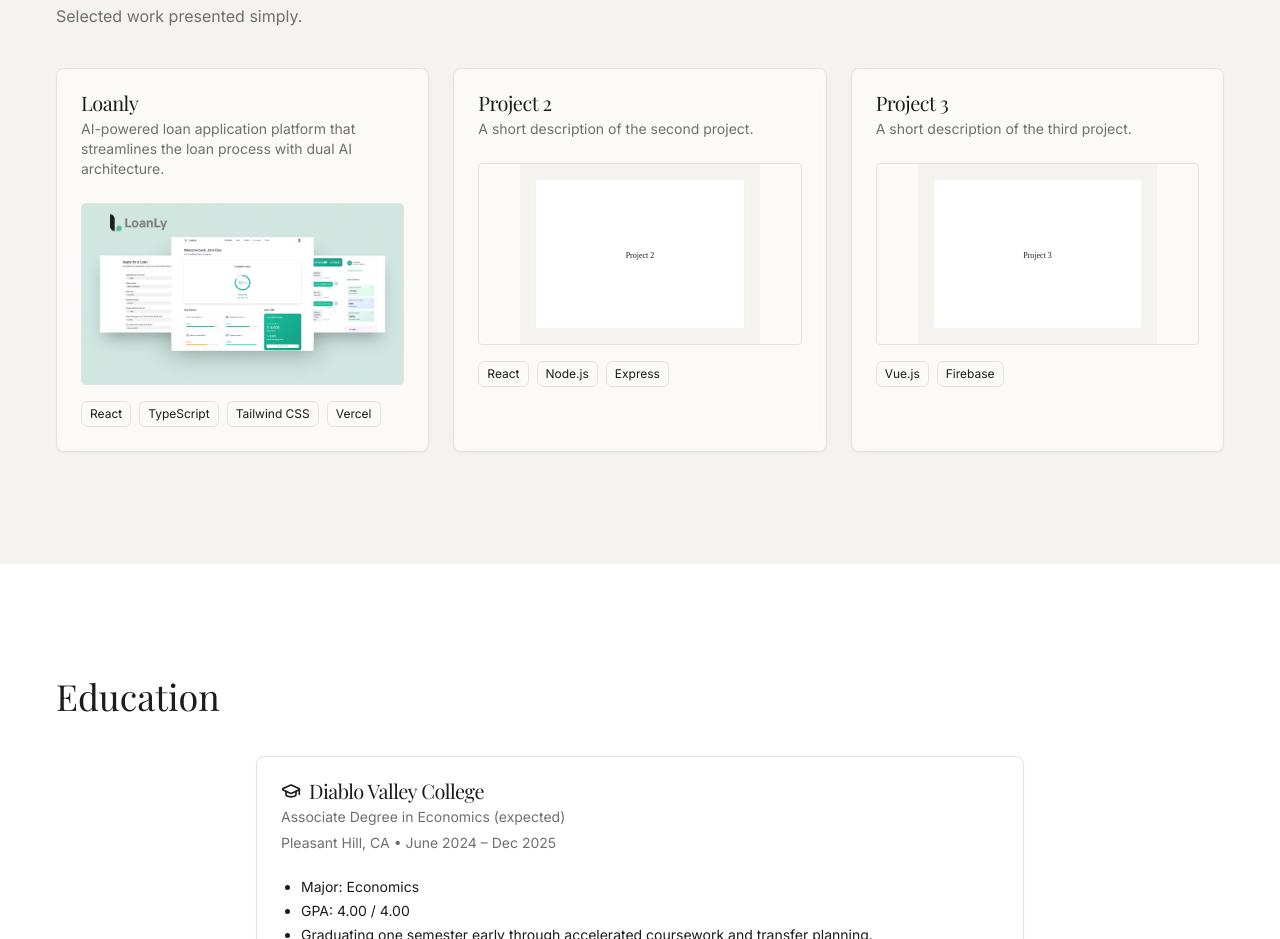
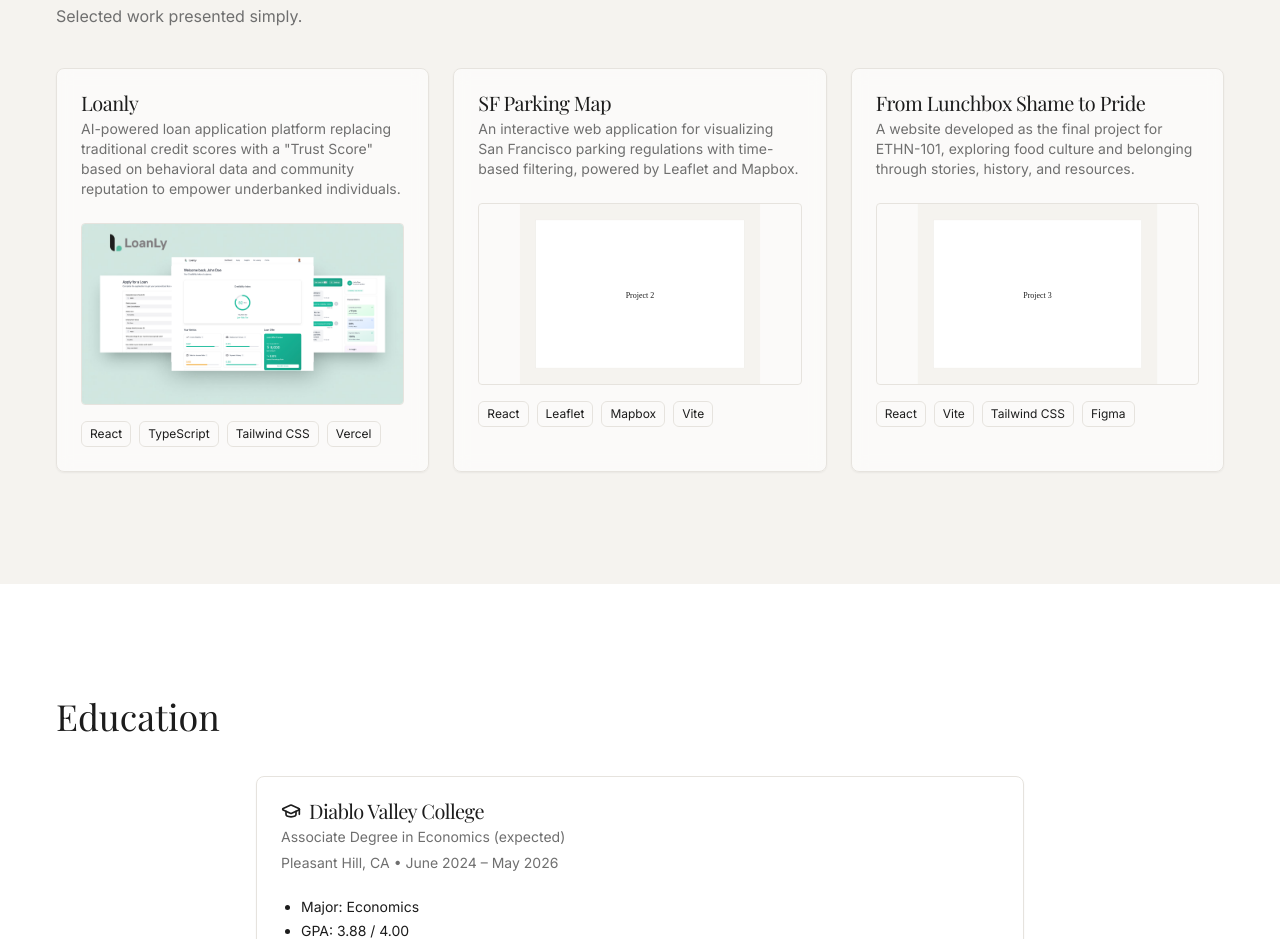
Before and after one commit to haruka08030/haruka08030.github.io, a Next.js app: page /en in a window 1280 px wide. Shown: the part 713-1652 px from the top of the page. Built offline with nearby package versions, Linux system fonts and the light colour scheme; a web font is replaced by a local one.

Commit message:
feat: Introduce dedicated projects page and enhance project section to display limited projects on homepage with a 'view all' link, alongside content updates.

```diff
--- a/app/[lang]/page.tsx
+++ b/app/[lang]/page.tsx
@@ -42,7 +42,7 @@ export default async function HomePage({ params: { lang } }: { params: { lang: L
       </section>
 
       {/* Projects */}
-      <ProjectSection projects={projects} dictionary={d.projects} />
+      <ProjectSection projects={projects} dictionary={d.projects} limit={3} isHomePage={true} lang={lang} />
 
       {/* Education */}
       <section id="education" className="bg-white mt-20 md:mt-28">
--- /dev/null
+++ b/app/[lang]/projects/page.tsx
@@ -0,0 +1,24 @@
+import { getDictionary } from '@/lib/get-dictionary'
+import { Locale, i18n } from '@/i18n-config'
+import { projectsData } from '@/data/projects'
+import ProjectSection from '@/components/project-section'
+import { Fragment } from 'react'
+
+export async function generateStaticParams() {
+  return i18n.locales.map((locale) => ({ lang: locale }))
+}
+
+export default async function ProjectsPage({ params: { lang } }: { params: { lang: Locale } }) {
+  const dictionary = await getDictionary(lang)
+  const d = dictionary.page
+  const projects = projectsData[lang]
+
+  return (
+    <Fragment>
+      <div className="container pt-12 md:pt-20">
+        <h1 className="font-serif text-4xl md:text-6xl leading-tight">{d.projects.title}</h1>
+      </div>
+      <ProjectSection projects={projects} dictionary={d.projects} lang={lang} />
+    </Fragment>
+  )
+}
--- a/components/project-section.tsx
+++ b/components/project-section.tsx
@@ -2,17 +2,26 @@
 
 import { useState } from 'react'
 import Image from 'next/image'
+import Link from 'next/link'
 import { Card, CardContent, CardDescription, CardHeader, CardTitle } from '@/components/ui/card'
 import { Project } from '@/data/projects'
 import ProjectModal from '@/components/project-modal'
+import { Button } from '@/components/ui/button'
+
+import { Locale } from '@/i18n-config'
 
 interface ProjectSectionProps {
   projects: Project[]
   dictionary: any
+  limit?: number
+  isHomePage?: boolean
+  lang: Locale
 }
 
-export default function ProjectSection({ projects, dictionary }: ProjectSectionProps) {
+export default function ProjectSection({ projects, dictionary, limit, isHomePage, lang }: ProjectSectionProps) {
   const [selectedProject, setSelectedProject] = useState<Project | null>(null)
+
+  const displayedProjects = isHomePage && limit ? projects.slice(0, limit) : projects
 
   return (
     <section id="projects" className="container mt-20 md:mt-28">
@@ -21,7 +30,7 @@ export default function ProjectSection({ projects, dictionary }: ProjectSectionP
         <p className="text-muted mt-2">{dictionary.description}</p>
       </div>
       <div className="grid gap-6 sm:grid-cols-2 lg:grid-cols-3">
-        {projects.map((project) => (
+        {displayedProjects.map((project) => (
           <Card key={project.id} onClick={() => setSelectedProject(project)} className="cursor-pointer">
             <CardHeader>
               <CardTitle className="font-serif">{project.title}</CardTitle>
@@ -51,6 +60,14 @@ export default function ProjectSection({ projects, dictionary }: ProjectSectionP
         ))}
       </div>
 
+      {isHomePage && limit && projects.length > limit && (
+        <div className="text-center mt-10">
+          <Button asChild>
+            <Link href={`/${lang}/projects`}>{dictionary.viewAllProjects}</Link>
+          </Button>
+        </div>
+      )}
+
       {selectedProject && <ProjectModal project={selectedProject} onClose={() => setSelectedProject(null)} />}
     </section>
   )
--- a/data/projects.ts
+++ b/data/projects.ts
@@ -13,7 +13,7 @@ export const projectsData: { [key: string]: Project[] } = {
     {
       id: 1,
       title: 'Loanly',
-      description: 'AI-powered loan application platform that streamlines the loan process with dual AI architecture.',
+      description: 'AI-powered loan application platform replacing traditional credit scores with a "Trust Score" based on behavioral data and community reputation to empower underbanked individuals.',
       image: '/images/Loanly.png',
       tags: ['React', 'TypeScript', 'Tailwind CSS', 'Vercel'],
       githubUrl: 'https://github.com/haruka08030/Loanly',
@@ -21,26 +21,28 @@ export const projectsData: { [key: string]: Project[] } = {
     },
     {
       id: 2,
-      title: 'Project 2',
-      description: 'A short description of the second project.',
+      title: 'SF Parking Map',
+      description: 'An interactive web application for visualizing San Francisco parking regulations with time-based filtering, powered by Leaflet and Mapbox.',
       image: '/images/project2.svg',
-      tags: ['React', 'Node.js', 'Express'],
-      githubUrl: 'https://github.com/example/project2',
+      tags: ['React', 'Leaflet', 'Mapbox', 'Vite'],
+      githubUrl: 'https://github.com/haruka08030/sf-parking-map',
+      websiteUrl: 'https://sf-parking-map.vercel.app/',
     },
     {
       id: 3,
-      title: 'Project 3',
-      description: 'A short description of the third project.',
+      title: 'From Lunchbox Shame to Pride',
+      description: 'A website developed as the final project for ETHN-101, exploring food culture and belonging through stories, history, and resources.',
       image: '/images/project3.svg',
-      tags: ['Vue.js', 'Firebase'],
-      githubUrl: 'https://github.com/example/project3',
+      tags: ['React', 'Vite', 'Tailwind CSS', 'Figma'],
+      githubUrl: 'https://github.com/haruka08030/ETHN101-website',
+      websiteUrl: 'https://ethnic-final-project.vercel.app/',
     },
   ],
   ja: [
     {
       id: 1,
       title: 'Loanly',
-      description: 'デュアルAIアーキテクチャでローン申請プロセスを効率化する、AI搭載ローン申請プラットフォーム。',
+      description: '従来の信用スコアに代わり、行動データやコミュニティ評価に基づく「トラストスコア」を用いて、信用履歴のない人々へ公平な融資機会を提供する、AI搭載ローン申請プラットフォーム。',
       image: '/images/Loanly.png',
       tags: ['React', 'TypeScript', 'Tailwind CSS', 'Vercel'],
       githubUrl: 'https://github.com/haruka08030/Loanly',
@@ -48,19 +50,29 @@ export const projectsData: { [key: string]: Project[] } = {
     },
     {
       id: 2,
-      title: 'プロジェクト 2',
-      description: 'ここに簡単な説明が入ります。',
+      title: 'SF Parking Map',
+      description: `サンフランシスコの駐車規制を時間帯ごとにフィルタリングして地図上で可視化するインタラクティブなWebアプリケーション。`,
       image: '/images/project2.svg',
-      tags: [''],
-      githubUrl: 'https://github.com/example/project2',
+      tags: ['React', 'Leaflet', 'Mapbox', 'Vite'],
+      githubUrl: 'https://github.com/haruka08030/sf-parking-map',
+      websiteUrl: 'https://sf-parking-map.vercel.app/',
     },
     {
       id: 3,
-      title: 'プロジェクト 3',
-      description: 'ここに簡単な説明が入ります。',
+      title: 'From Lunchbox Shame to Pride',
+      description: 'ETHN-101（民族学）の最終課題として制作されたWebサイト。「食文化と帰属意識」をテーマに、ストーリーや歴史、関連リソースを紹介しています。',
       image: '/images/project3.svg',
-      tags: [],
-      githubUrl: 'https://github.com/example/project3',
+      tags: ['React', 'Vite', 'Tailwind CSS', 'Figma'],
+      githubUrl: 'https://github.com/haruka08030/ETHN101-website',
+      websiteUrl: 'https://ethnic-final-project.vercel.app/',
+    },
+    {
+      id: 4,
+      title: '優待マップ (Yuutai Map)',
+      description: '株主優待の期限切れを防ぎ、現在地から使える店舗を地図上で探せるモバイルアプリ。Supabaseによる認証とデータ管理、Google Maps APIを活用した店舗可視化機能を搭載。',
+      image: '/images/project3.svg',
+      tags: ['Flutter', 'Dart', 'Supabase', 'Google Maps'],
+      githubUrl: 'https://github.com/haruka08030/yuutai-map',
     },
   ],
 };
--- a/dictionaries/en.json
+++ b/dictionaries/en.json
@@ -2,8 +2,8 @@
   "page": {
     "hero": {
       "title": "Haruka – Portfolio",
-      "subtitle": "Economics × Finance × Programming",
-      "description": "Economics student pursuing Bachelor's Degree and CPA.",
+      "subtitle": "Economics Student & Developer",
+      "description": "Pursuing Bachelor's Degree and CPA.",
       "viewProjects": "View Projects",
       "contact": "Contact"
     },
@@ -11,17 +11,18 @@
       "title": "Projects",
       "description": "Selected work presented simply.",
       "projectTitle": "Project {i}",
-      "projectDescription": "Short description goes here."
+      "projectDescription": "Short description goes here.",
+      "viewAllProjects": "View All Projects"
     },
     "education": {
       "title": "Education",
       "dvc": {
         "name": "Diablo Valley College",
         "degree": "Associate Degree in Economics (expected)",
-        "location": "Pleasant Hill, CA • June 2024 – Dec 2025",
+        "location": "Pleasant Hill, CA • June 2024 – May 2026",
         "major": "Major: Economics",
-        "gpa": "GPA: 4.00 / 4.00",
-        "description": "Graduating one semester early through accelerated coursework and transfer planning."
+        "gpa": "GPA: 3.88 / 4.00",
+        "description": "Completed all required credits one semester early through accelerated coursework."
       },
       "pennfoster": {
         "name": "Penn Foster High School",
--- a/dictionaries/ja.json
+++ b/dictionaries/ja.json
@@ -1,26 +1,27 @@
 {
   "page": {
     "hero": {
-      "title": "ポートフォリオ",
-      "subtitle": "経済学 × 金融 × プログラミング",
-      "description": "",
+      "title": "Economics Student & Developer",
+      "subtitle": "サンフランシスコ郊外の留学生",
+      "description": "独学でプログラミングを学びつつ、USCPA（米国公認会計士）取得を目指しています。",
       "viewProjects": "Projects",
       "contact": "Contact"
     },
     "projects": {
       "title": "Projects",
       "projectTitle": "プロジェクト {i}",
-      "projectDescription": "ここに簡単な説明が入ります。"
+      "projectDescription": "ここに簡単な説明が入ります。",
+      "viewAllProjects": "全ての実績を見る"
     },
     "education": {
       "title": "学歴",
       "dvc": {
         "name": "Diablo Valley College",
-        "degree": "準学士号 経済学（取得見込み）",
-        "location": "カリフォルニア州プレザントヒル • 2024年6月 – 2025年12月",
+        "degree": "準学士号 経済学（必要単位取得済み）",
+        "location": "カリフォルニア州プレザントヒル • 2024年6月 – 2026年5月",
         "major": "専攻: 経済学",
-        "gpa": "GPA: 4.00 / 4.00",
-        "description": "単位早期取得により、1学期早く卒業予定。"
+        "gpa": "GPA: 3.88 / 4.00",
+        "description": "集中的な履修計画により、卒業に必要な全単位を1学期早く取得完了。"
       },
       "pennfoster": {
         "name": "Penn Foster High School",
```
Also changed, not shown: middleware.ts (deleted, +0 -40 lines), 2 other files (tests, documents, lock files or other folders).
